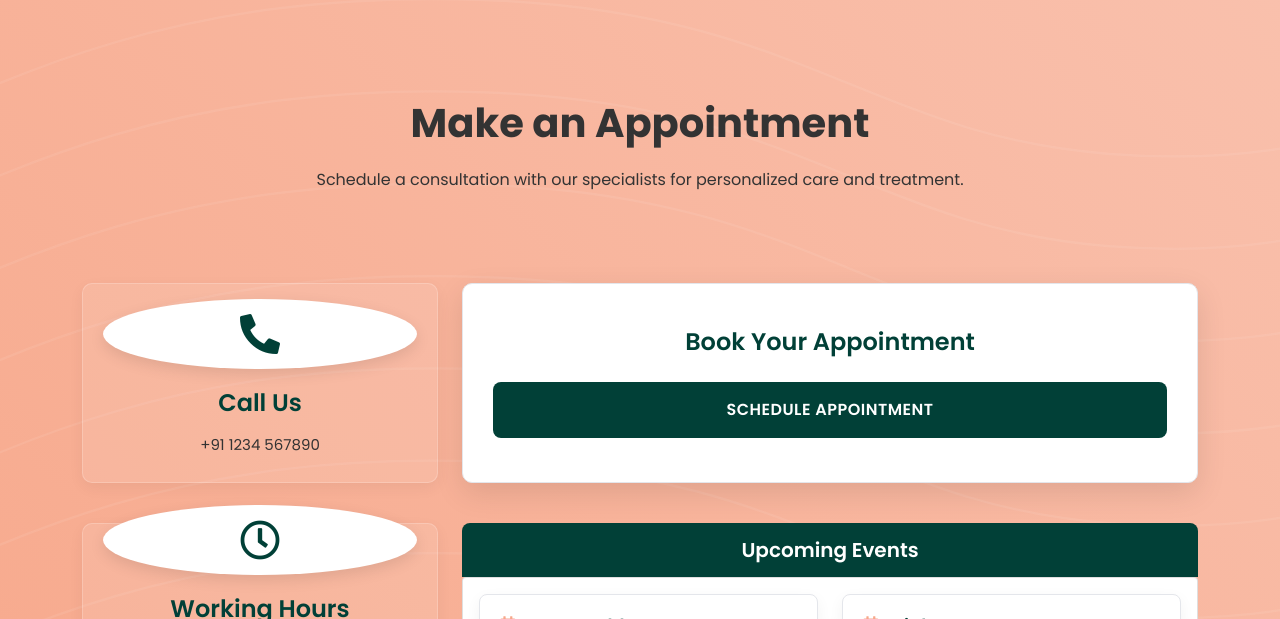
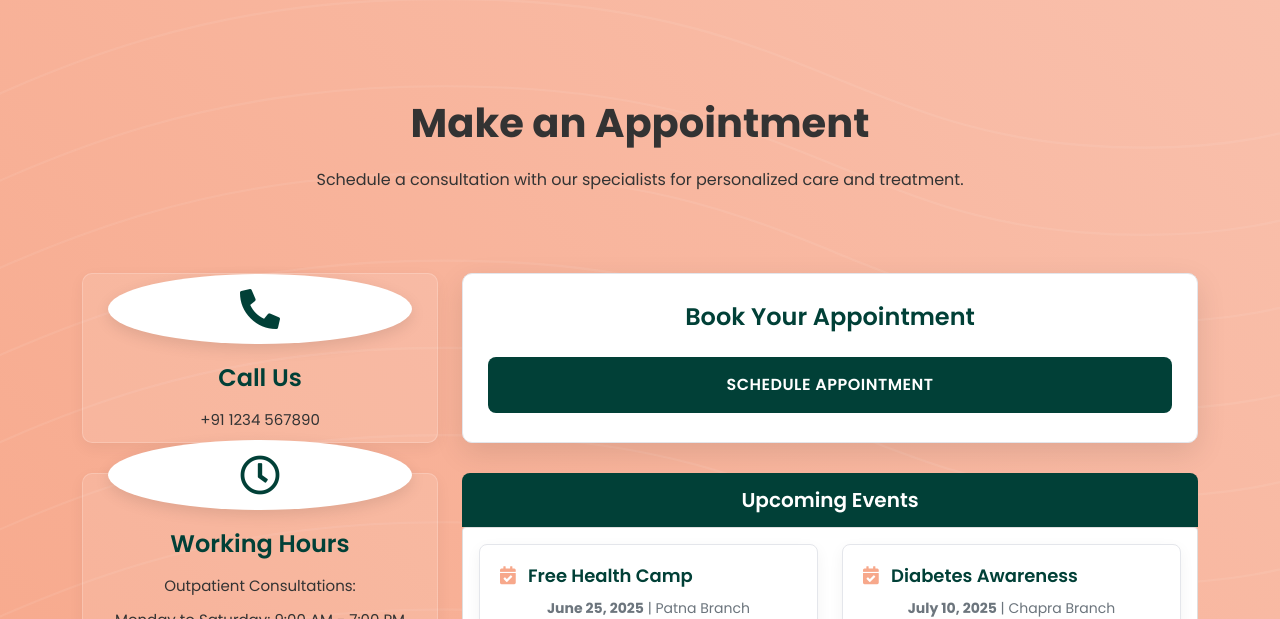
Before and after one commit to kumaranujranchi/ArvindusHospital, a Flask app: page / in a window 1280 px wide. Shown: the part 5881-6500 px from the top of the page. Run offline with Flask 3, Linux system fonts and the light colour scheme; some web fonts are replaced.

Commit message:
Revert changes to left box styling; restore original dimensions and padding.
Replit-Commit-Author: Agent
Replit-Commit-Session-Id: 35033c9e-9100-4ca9-a631-367accd4a0db
Replit-Commit-Screenshot-Url: https://storage.googleapis.com/screenshot-production-us-central1/0b021c9d-7ec7-4f9b-aaca-3fc471f9ec0f/449b66a4-9572-4738-b9d8-f962fabf7e33.jpg

```diff
--- a/static/css/style.css
+++ b/static/css/style.css
@@ -573,9 +573,9 @@ p {
 .contact-box {
   background-color: rgba(255, 255, 255, 0.1);
   text-align: center;
-  padding: 25px 20px;
-  margin-bottom: 40px;
-  margin-top: 40px;
+  padding: 30px 25px;
+  margin-bottom: 30px;
+  margin-top: 30px;
   border-radius: 10px;
   box-shadow: 0 5px 15px rgba(0, 0, 0, 0.05);
   transition: all 0.3s ease;
@@ -583,7 +583,7 @@ p {
   display: flex;
   flex-direction: column;
   justify-content: center;
-  height: 200px;
+  height: 170px;
 }
 
 .contact-box:hover {
@@ -619,17 +619,17 @@ p {
 .book-card {
   background: white;
   border-radius: 10px;
-  padding: 40px 30px;
+  padding: 30px 25px;
   text-align: center;
   box-shadow: 0 10px 30px rgba(0, 0, 0, 0.1);
   transition: all 0.3s ease;
   border: 1px solid var(--border-color);
   margin-bottom: 20px;
-  margin-top: 40px;
+  margin-top: 30px;
   display: flex;
   flex-direction: column;
   justify-content: center;
-  height: 200px;
+  height: 170px;
 }
 
 .book-card:hover {
@@ -667,7 +667,7 @@ p {
 
 /* Events section */
 .events-section {
-  margin-top: 40px;
+  margin-top: 30px;
   display: flex;
   flex-direction: column;
   justify-content: center;
```
Also changed, not shown: attached_assets/image_1743358307627.png (added).
